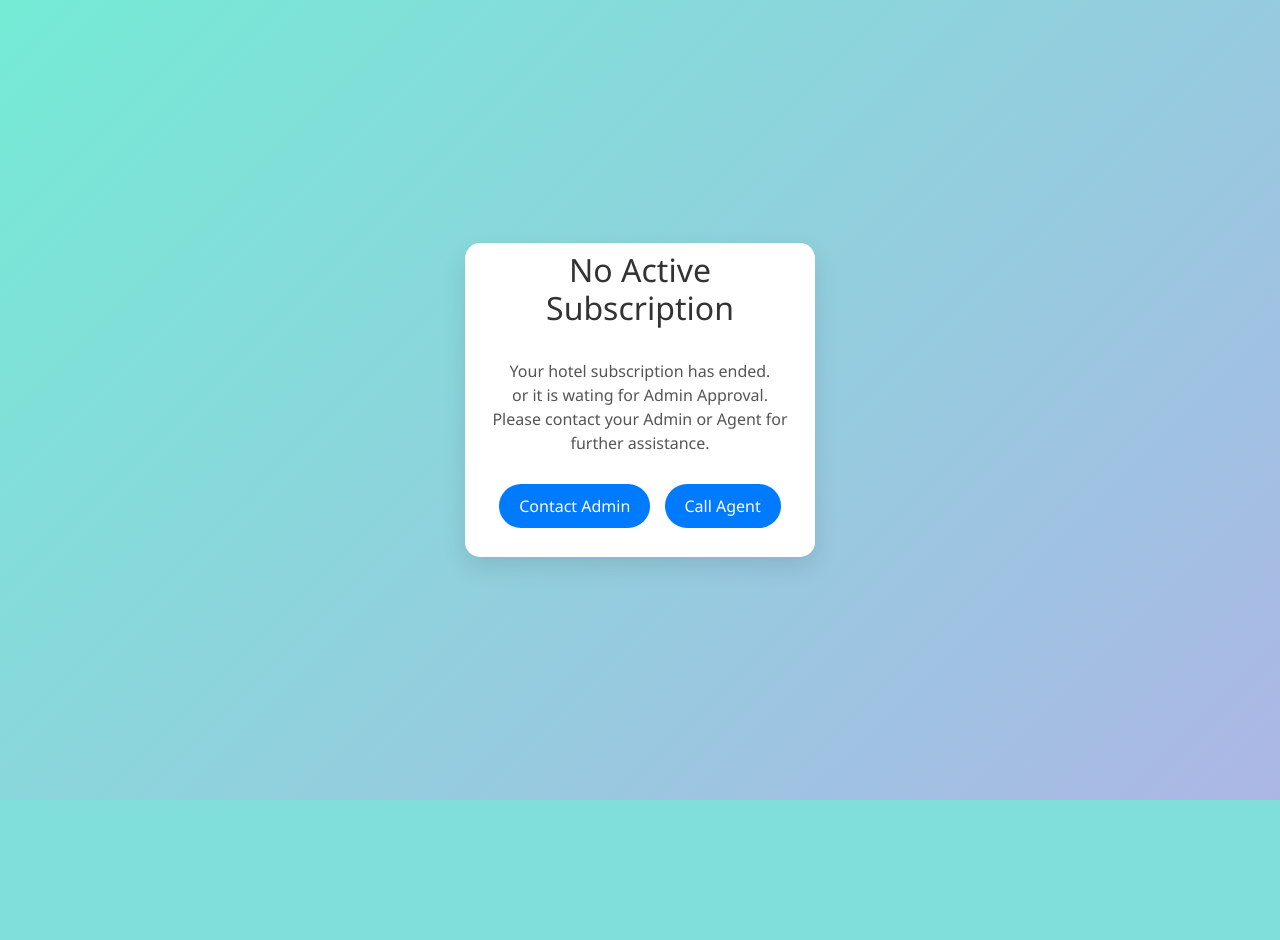
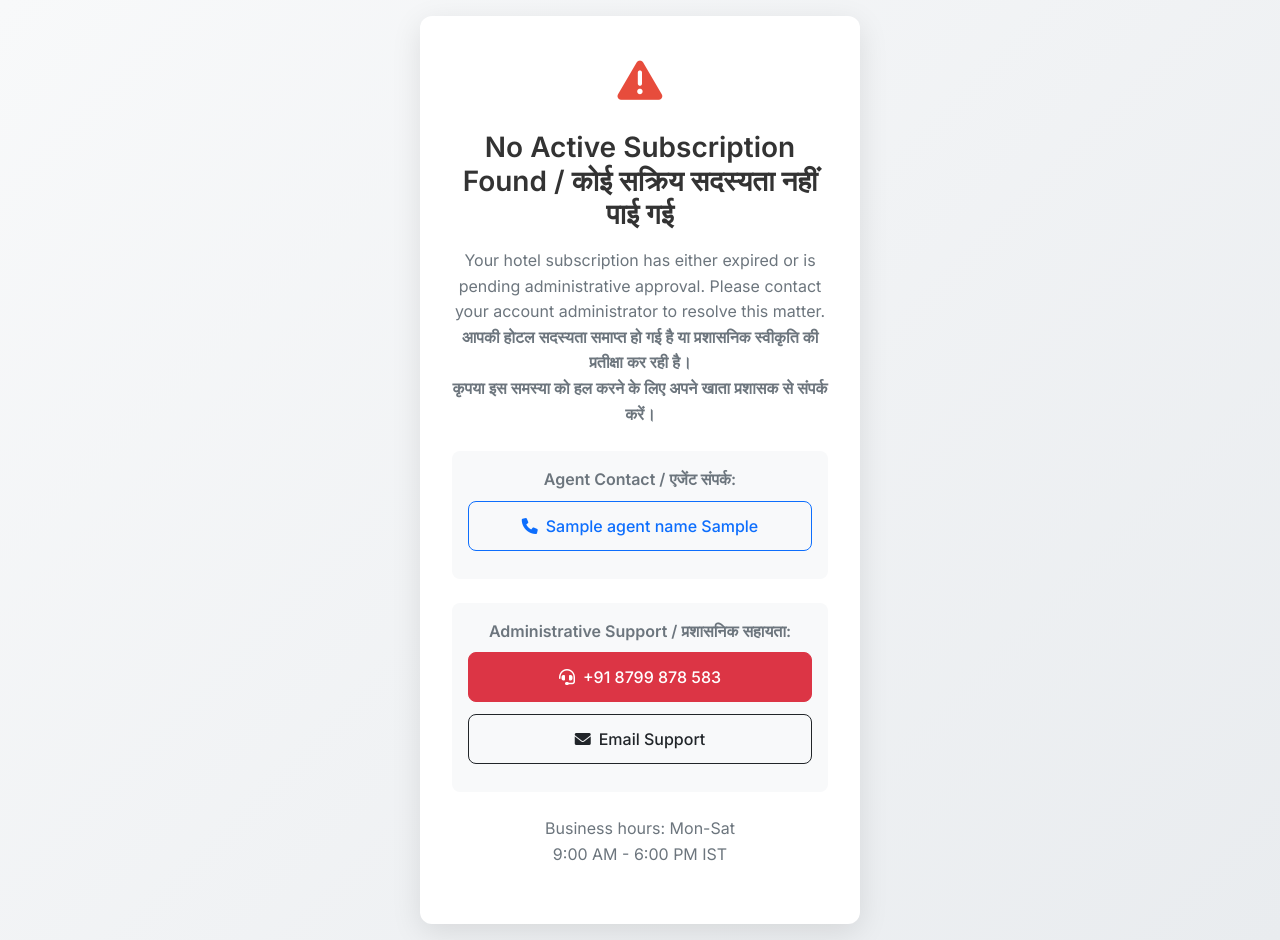
Before and after one commit to saad1901/restraunt, a Django app: template templates/notallowed.html in a window 1280 px wide. Before the commit the page ends 800 px from the top, so only its background shows below. Run offline with Django 3.2, Linux system fonts and the light colour scheme; the template is opened without the code that fills it: most values are stand-ins (such as "Sample title", 1, 10 or a date in 2020).

Commit message:
v13 Fixed and modified NotAllowed Page

```diff
--- a/templates/notallowed.html
+++ b/templates/notallowed.html
@@ -2,74 +2,157 @@
 <html lang="en">
 <head>
   <meta charset="UTF-8">
-  <title>Subscription Ended</title>
+  <title>Subscription Status - Action Required / सदस्यता स्थिति - कार्रवाई आवश्यक</title>
   <meta name="viewport" content="width=device-width, initial-scale=1">
-  <!-- Bootstrap CSS for responsiveness -->
+  <!-- Google Fonts for Inter -->
+  <link href="https://fonts.googleapis.com/css2?family=Inter:wght@400;500;600&display=swap" rel="stylesheet">
+  <!-- Bootstrap CSS -->
   <link href="https://cdn.jsdelivr.net/npm/bootstrap@5.3.0/dist/css/bootstrap.min.css" rel="stylesheet">
+  <!-- Font Awesome Icons -->
+  <link href="https://cdnjs.cloudflare.com/ajax/libs/font-awesome/6.0.0/css/all.min.css" rel="stylesheet">
   <style>
     body {
-      background: linear-gradient(135deg, #74ebd5, #ACB6E5);
-      height: 100vh;
+      background: linear-gradient(135deg, #f8f9fa, #e9ecef);
+      min-height: 100vh;
       margin: 0;
       display: flex;
       align-items: center;
       justify-content: center;
-      font-family: 'Segoe UI', Tahoma, Geneva, Verdana, sans-serif;
+      font-family: 'Inter', sans-serif;
+      padding: 1rem;
     }
     .card {
       border: none;
-      border-radius: 15px;
-      box-shadow: 0px 10px 25px rgba(0, 0, 0, 0.1);
-      max-width: 90%;
-      width: 350px;
+      border-radius: 12px;
+      box-shadow: 0 8px 30px rgba(0, 0, 0, 0.1);
+      max-width: 440px;
+      width: 100%;
+      overflow: hidden;
+      transition: transform 0.3s ease, box-shadow 0.3s ease;
+      background: #fff;
+    }
+    .card:hover {
+      transform: translateY(-5px);
+      box-shadow: 0 12px 40px rgba(0, 0, 0, 0.15);
     }
     .card-header {
-      background: transparent;
-      border-bottom: none;
+      background: linear-gradient(135deg, #2c3e50, #34495e);
+      color: #fff;
+      padding: 1.5rem;
       text-align: center;
     }
     .card-header h2 {
+      font-weight: 600;
       margin: 0;
-      color: #333;
+      font-size: 1.5rem;
+      line-height: 1.2;
     }
     .card-body {
+      padding: 2rem;
       text-align: center;
-      padding: 1.5rem;
+    }
+    .status-icon {
+      font-size: 2.8rem;
+      color: #e74c3c;
+      margin-bottom: 1rem;
+    }
+    .card-body h3 {
+      font-weight: 600;
+      margin-bottom: 1rem;
+      color: #333;
+      line-height: 1.2;
     }
     .card-body p {
+      color: #6c757d;
       font-size: 1rem;
       margin-bottom: 1.5rem;
-      color: #555;
+      line-height: 1.6;
     }
-    .btn-custom {
-      background-color: #007bff;
-      color: #fff;
-      border-radius: 30px;
-      padding: 10px 20px;
-      text-decoration: none;
-      display: inline-block;
-      margin: 5px;
-      transition: background-color 0.3s ease;
+    .contact-info {
+      background: #f8f9fa;
+      border-radius: 8px;
+      padding: 1rem;
+      margin: 1.5rem 0;
     }
-    .btn-custom:hover {
-      background-color: #0056b3;
+    .btn-contact {
+      padding: 0.75rem 1.5rem;
+      border-radius: 8px;
+      font-weight: 500;
+      transition: all 0.3s ease;
+      display: flex;
+      align-items: center;
+      justify-content: center;
+      gap: 8px;
+      width: 100%;
+      margin-bottom: 0.75rem;
+    }
+    .btn-contact:hover {
+      transform: scale(1.02);
+    }
+    .support-note {
+      font-size: 0.9rem;
+      color: #6c757d;
+      margin-top: 1.5rem;
+      line-height: 1.4;
+    }
+    @media (max-width: 576px) {
+      .card-body {
+        padding: 1.5rem;
+      }
     }
   </style>
 </head>
 <body>
   <div class="card">
-    <div class="card-header">
-      <h2>No Active Subscription</h2>
-    </div>
     <div class="card-body">
-      <p>Your hotel subscription has ended.<br>
-         or it is wating for Admin Approval. <br>
-         Please contact your Admin or Agent for further assistance.</p>
-      <a href="mailto:admin@example.com" class="btn-custom">Contact Admin</a>
-      <a href="tel:+1234567890" class="btn-custom">Call Agent</a>
+      <div class="status-icon">
+        <i class="fas fa-exclamation-triangle"></i>
+      </div>
+      <h3>
+        No Active Subscription Found / कोई सक्रिय सदस्यता नहीं पाई गई
+      </h3>
+      <p>
+        Your hotel subscription has either expired or is pending administrative approval.
+        Please contact your account administrator to resolve this matter.
+        <br>
+        <strong>
+        आपकी होटल सदस्यता समाप्त हो गई है या प्रशासनिक स्वीकृति की प्रतीक्षा कर रही है।<br>
+        कृपया इस समस्या को हल करने के लिए अपने खाता प्रशासक से संपर्क करें।</strong>
+      </p>
+
+      {% if agent_cell != 'NOAGENT' %}
+      <div class="contact-info">
+        <p class="mb-2 fw-semibold">
+          Agent Contact / एजेंट संपर्क:
+        </p>
+        <a href="tel:+91{{agent_cell}}" class="btn btn-outline-primary btn-contact">
+          <i class="fas fa-phone"></i>
+          {{agent_name}} {{agent_cell}}
+        </a>
+      </div>
+      {% endif %}
+
+      <div class="contact-info">
+        <p class="mb-2 fw-semibold">
+          Administrative Support / प्रशासनिक सहायता:
+        </p>
+        <a href="tel:+918799878583" class="btn btn-danger btn-contact">
+          <i class="fas fa-headset"></i>
+          +91 8799 878 583
+        </a>
+        <a href="mailto:business2saad@gmail.com" class="btn btn-outline-dark btn-contact">
+          <i class="fas fa-envelope"></i>
+          Email Support
+        </a>
+      </div>
+
+      <p class="support-note">
+        Business hours: Mon-Sat <br> 9:00 AM - 6:00 PM IST
+      </p>
     </div>
   </div>
-  <!-- Bootstrap Bundle with Popper -->
+
+  <!-- Bootstrap JS Bundle with Popper -->
   <script src="https://cdn.jsdelivr.net/npm/bootstrap@5.3.0/dist/js/bootstrap.bundle.min.js"></script>
 </body>
 </html>
--- a/templates/reports/sales/dailytransc.html
+++ b/templates/reports/sales/dailytransc.html
@@ -63,10 +63,9 @@
     <!-- Navigation Bar -->
     <nav class="navbar navbar-expand-lg">
         <div class="container-fluid">
-            <button class="btn btn-link text-white me-2" style="text-decoration: none;" onclick="history.back()">Back</button>
-            <!-- <a class="btn btn-link text-white me-2" href="{% url 'sales' %}"> -->
+            <button class="btn btn-link text-white me-2" onclick="history.back()">
                 <i class="fas fa-arrow-left"></i>
-            </a>
+              </button>
             <span class="navbar-brand text-white">Daily Orders</span>
         </div>
     </nav>
--- a/templates/reports/sales/monthlytransac.html
+++ b/templates/reports/sales/monthlytransac.html
@@ -64,7 +64,11 @@
             <tbody>
               {% for day in day_data %}
               <tr>
+                {% if day.whichday != 6 %}
                 <td style="font-weight: bold;">{{ day.date }}</td>
+                {% else%}
+                <td style="font-weight: bold;color: rgb(27, 16, 179);">{{ day.date }}</td>
+                {% endif %}
                 {% if day.total_revenue == 0 %}
                 <td style="color: red; font-weight: bold;">₹{{ day.total_revenue|floatformat:2 }}</td>
                 {% else%}
@@ -72,7 +76,7 @@
                 {% endif %}
                 <td>
                   <a href="{% url 'dailytransc' %}?date={{ day.org_date }}" class="btn btn-sm btn-outline-primary">
-                    <i class="fas fa-eye"></i> View
+                    <i class="fas fa-eye"></i>
                   </a>
                 </td>
               </tr>
--- a/templates/waiter.html
+++ b/templates/waiter.html
@@ -251,7 +251,7 @@
                     {% for table in tables %}
                     <option value="{{ table.id }}"
                         data-status="{% if table.occupied %}occupied{% else %}free{% endif %}">
-                        {{ table.name }} {% if table.occupied %}(OCC){% else %}(FREE){% endif %}
+                        {{ table.name }} {% if table.occupied %} ({{user.username}}) {% else %}(FREE){% endif %}
                     </option>
                     {% endfor %}
                 </select>
```
Also changed, not shown: app/views.py (+8 -2 lines), templates/RegisterUser/register.html (+58 -4 lines), db.sqlite3.
